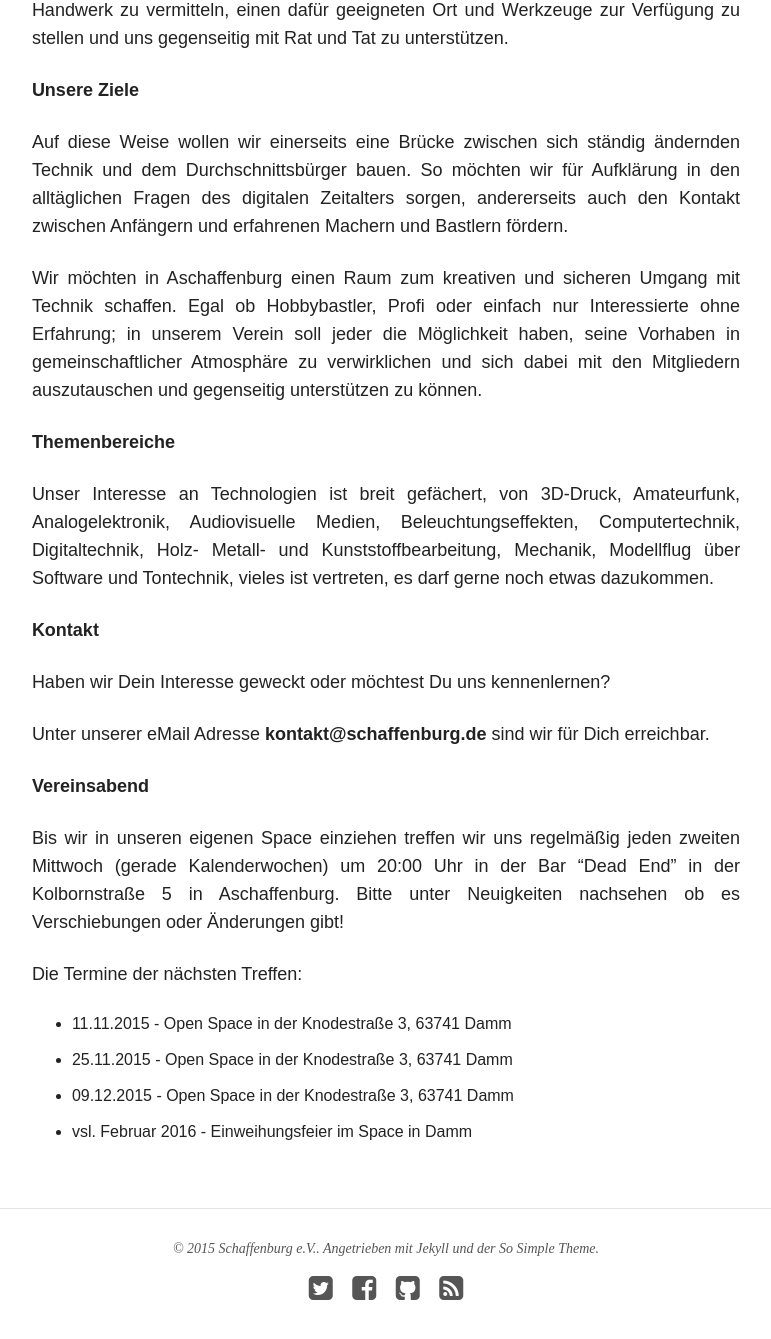
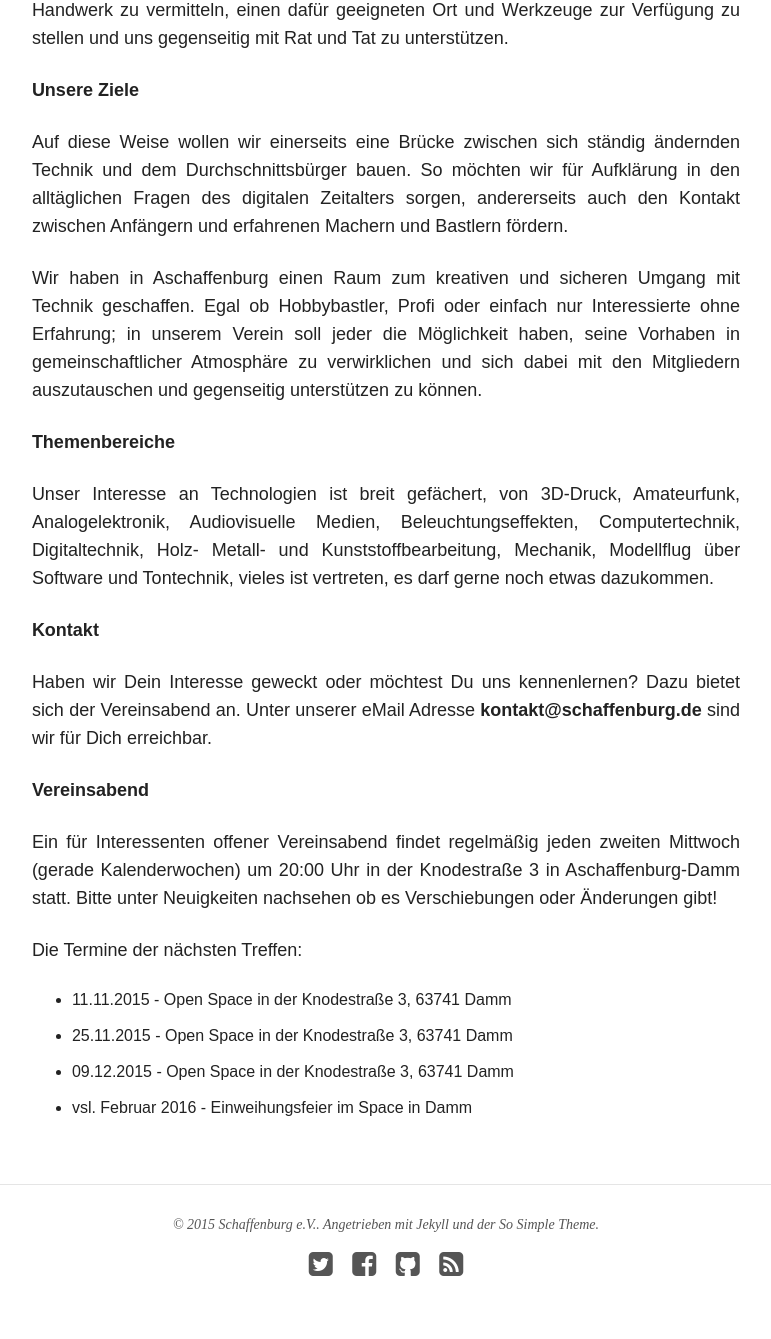
Before and after one commit to Schaffenburg/schaffenburg.github.io, a Jekyll site: the page built from index.md, in a window 1280 px wide and 1400 px high, scrolled down 563 px. Shown: the top 1339 px of the window, without its empty margins (254-1025 px from the left). Built offline with Jekyll 4.4.1, drawn with Linux system fonts in a browser that asks for light colours; nearby versions of some CDN libraries.

Commit message:
Leichte Anpassungen

```diff
--- a/index.md
+++ b/index.md
@@ -13,7 +13,7 @@ __Unsere Ziele__
 
 Auf diese Weise wollen wir einerseits eine Brücke zwischen sich ständig ändernden Technik und dem Durchschnittsbürger bauen. So möchten wir für Aufklärung in den alltäglichen Fragen des digitalen Zeitalters sorgen, andererseits auch den Kontakt zwischen Anfängern und erfahrenen Machern und Bastlern fördern.
 
-Wir möchten in Aschaffenburg einen Raum zum kreativen und sicheren Umgang mit Technik schaffen. Egal ob Hobbybastler, Profi oder einfach nur Interessierte ohne Erfahrung; in unserem Verein soll jeder die Möglichkeit haben, seine Vorhaben in gemeinschaftlicher Atmosphäre zu verwirklichen und sich dabei mit den Mitgliedern auszutauschen und gegenseitig unterstützen zu können.
+Wir haben in Aschaffenburg einen Raum zum kreativen und sicheren Umgang mit Technik geschaffen. Egal ob Hobbybastler, Profi oder einfach nur Interessierte ohne Erfahrung; in unserem Verein soll jeder die Möglichkeit haben, seine Vorhaben in gemeinschaftlicher Atmosphäre zu verwirklichen und sich dabei mit den Mitgliedern auszutauschen und gegenseitig unterstützen zu können.
 
 
 __Themenbereiche__
@@ -24,16 +24,14 @@ Unser Interesse an Technologien ist breit gefächert, von 3D-Druck, Amateurfunk,
 __Kontakt__
 
 Haben wir Dein Interesse geweckt oder möchtest Du uns kennenlernen?
-
-Unter unserer eMail Adresse <b>kontakt@schaffenburg.de</b> sind wir für Dich erreichbar.
+Dazu bietet sich der Vereinsabend an. Unter unserer eMail Adresse <b>kontakt@schaffenburg.de</b> sind wir für Dich erreichbar.
 
 
 __Vereinsabend__
 
-Bis wir in unseren eigenen Space einziehen treffen wir uns regelmäßig jeden zweiten Mittwoch (gerade Kalenderwochen) um 20:00 Uhr in der Bar "Dead End" in der Kolbornstraße 5 in Aschaffenburg. Bitte unter Neuigkeiten nachsehen ob es Verschiebungen oder Änderungen gibt!
+Ein für Interessenten offener Vereinsabend findet regelmäßig jeden zweiten Mittwoch (gerade Kalenderwochen) um 20:00 Uhr in der Knodestraße 3 in Aschaffenburg-Damm statt. Bitte unter Neuigkeiten nachsehen ob es Verschiebungen oder Änderungen gibt!
 
 Die Termine der nächsten Treffen:
-
 
 * 11.11.2015 - Open Space in der Knodestraße 3, 63741 Damm
 * 25.11.2015 - Open Space in der Knodestraße 3, 63741 Damm
```
